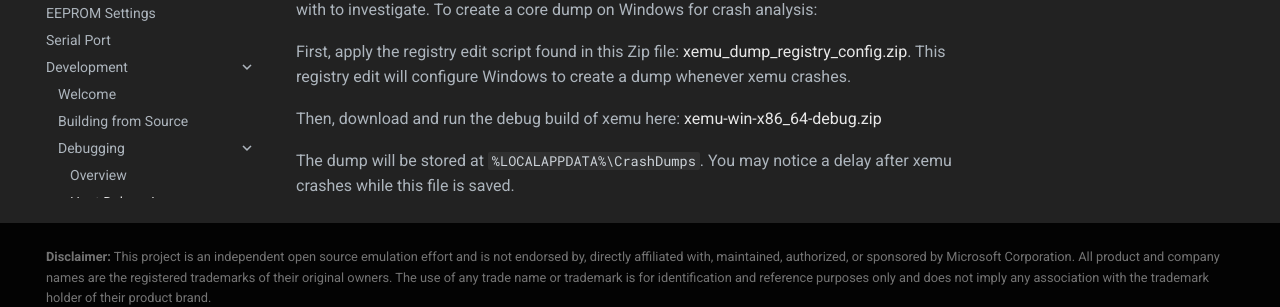
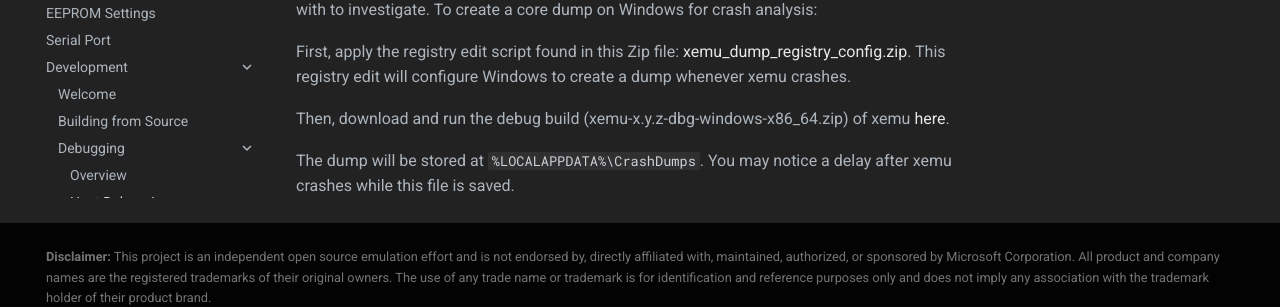
Before and after one commit to xemu-project/xemu-website, an MkDocs documentation site: the page built from docs/docs/dev/debug/host.md, in a window 1280 px wide and 900 px high, scrolled down 1434 px. Shown: the part 501-808 px from the top of the window. Built offline with MkDocs 1.6.1 and Material for MkDocs 9.7.7, drawn with Linux system fonts in a browser that asks for light colours; comment, search, counter and statistics services are not loaded.

Commit message:
Update release package links

```diff
--- a/docs/docs/dev/debug/host.md
+++ b/docs/docs/dev/debug/host.md
@@ -138,6 +138,6 @@ If xemu is crashing and the reason is not clear, you can create a core dump to p
 
 First, apply the registry edit script found in this Zip file: [xemu_dump_registry_config.zip](https://xemu.app/xemu_dump_registry_config.zip). This registry edit will configure Windows to create a dump whenever xemu crashes.
 
-Then, download and run the debug build of xemu here: [xemu-win-x86_64-debug.zip](https://github.com/xemu-project/xemu/releases/latest/download/xemu-win-x86_64-debug.zip)
+Then, download and run the debug build (xemu-x.y.z-dbg-windows-x86_64.zip) of xemu [here](https://github.com/xemu-project/xemu/releases/latest/).
 
 The dump will be stored at `%LOCALAPPDATA%\CrashDumps`. You may notice a delay after xemu crashes while this file is saved.
```
Also changed, not shown: docs/docs/download.md (+4 -4 lines), 1 other file.
